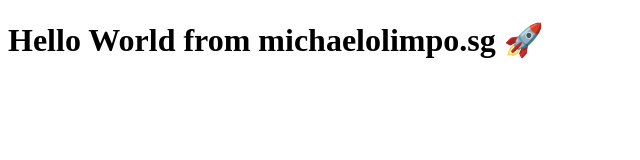
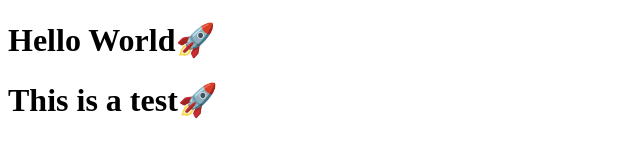
Before and after one commit to thatmichael85/hello-world, a plain HTML site: page index.html in a window 1280 px wide. Shown: the whole page, without its empty margins (0-640 px from the left). Drawn offline with Linux system fonts and the light colour scheme.

Commit message:
Update index.html

```diff
--- a/index.html
+++ b/index.html
@@ -5,6 +5,7 @@
   <title>Hello World</title>
 </head>
 <body>
-  <h1>Hello World from michaelolimpo.sg 🚀</h1>
+  <h1>Hello World🚀</h1>
+  <h1>This is a test🚀</h1>
 </body>
 </html>
```
